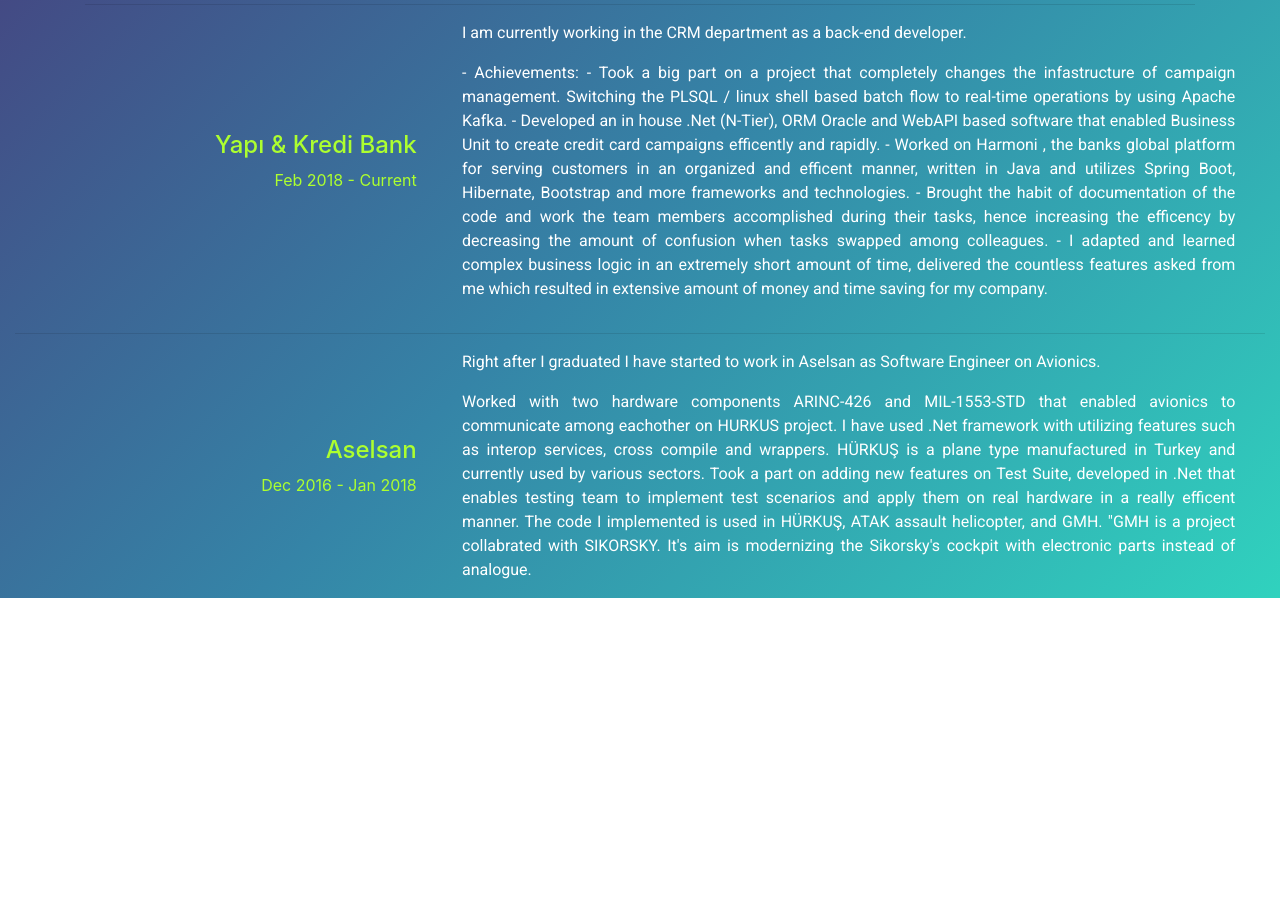
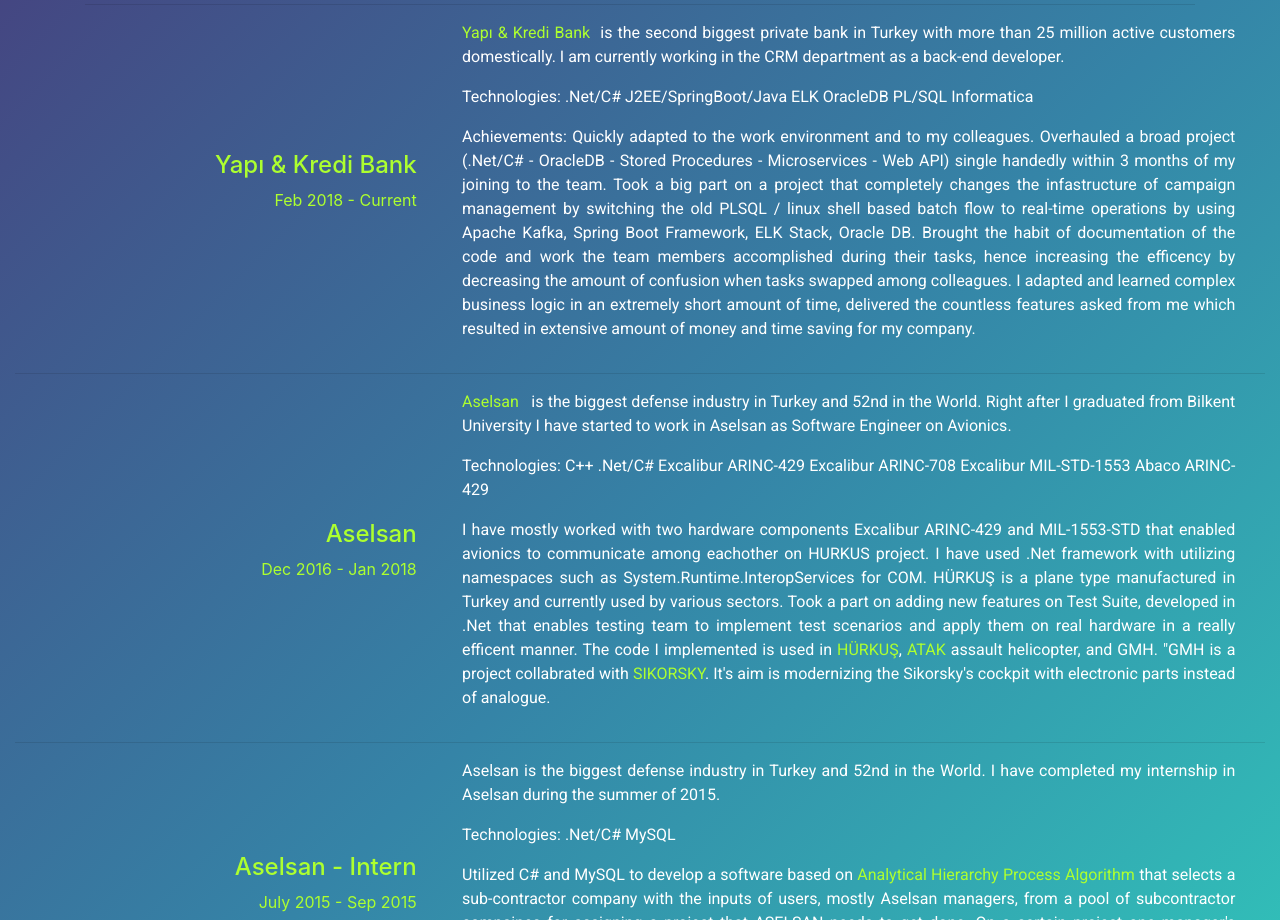
Before and after one commit to Birblicious/my-portfolio, a React app: page / in a window 1280 px wide. Shown: the part 1880-2800 px from the top of the page. Before the commit the page ends 2478 px from the top, so only its background shows below. Built offline with nearby package versions, Linux system fonts and the light colour scheme; a web font is replaced by a local one.

Commit message:
Experience Section Completed
- Experience Section Completed
- images compressed

```diff
--- a/src/experience/experiences.css
+++ b/src/experience/experiences.css
@@ -32,3 +32,11 @@
 .experience-heading {
     margin: auto;
 }
+
+a {
+    color: greenyellow;
+}
+
+a:hover {
+    color: springgreen;
+}
--- a/src/experience/experiences.js
+++ b/src/experience/experiences.js
@@ -13,7 +13,7 @@
     const addExperienceBankDetailsAnimation = () => {
       var element = document.getElementById("bank-heading-animation");
       element.classList.add("animated");
-      element.classList.add("zoomInDown");
+      element.classList.add("rubberBand");
 
       element = document.getElementById("bank-details-animation");
       element.classList.add("animated");
@@ -23,12 +23,33 @@
     const addExperienceAselsanDetailsAnimation = () => {
       var element = document.getElementById("aselsan-heading-animation");
       element.classList.add("animated");
-      element.classList.add("zoomInDown");
+      element.classList.add("rubberBand");
 
       element = document.getElementById("aselsan-details-animation");
       element.classList.add("animated");
       element.classList.add("zoomInDown");
     };
+
+    const addExperienceAselsanInternDetailsAnimation = () => {
+      var element = document.getElementById("aselsan-intern-heading-animation");
+      element.classList.add("animated");
+      element.classList.add("rubberBand");
+
+      element = document.getElementById("aselsan-intern-details-animation");
+      element.classList.add("animated");
+      element.classList.add("zoomInDown");
+    };
+
+    const addExperienceTAIInternDetailsAnimation = () => {
+      var element = document.getElementById("tai-intern-heading-animation");
+      element.classList.add("animated");
+      element.classList.add("rubberBand");
+
+      element = document.getElementById("tai-intern-details-animation");
+      element.classList.add("animated");
+      element.classList.add("zoomInDown");
+    };
+
     return (
       <div id="experience">
         <div className="container">
@@ -38,7 +59,6 @@
               onEnter={() => {
                 addExperienceAnimation();
               }}
-              bottomOffset={"1%"}
             ></Waypoint>
             <div className="col-12 experience-entry text-center">
               <p>Experiences</p>
@@ -58,7 +78,6 @@
             onEnter={() => {
               addExperienceBankDetailsAnimation();
             }}
-            bottomOffset={"1%"}
           ></Waypoint>
           <div className="row text-sm-center text-lg-right experience-row mx-auto">
             <div
@@ -73,26 +92,33 @@
               className="col-md-8 experiences-list delay-1s"
             >
               <p className="col-12">
-                I am currently working in the CRM department as a back-end
-                developer.
+                <a href="https://en.wikipedia.org/wiki/Yap%C4%B1_ve_Kredi_Bankas%C4%B1">
+                  Yapı & Kredi Bank
+                </a>
+                &nbsp; is the second biggest private bank in Turkey with more
+                than 25 million active customers domestically. I am currently
+                working in the CRM department as a back-end developer.
               </p>
               <p className="col-12">
-                - Achievements: - Took a big part on a project that completely
-                changes the infastructure of campaign management. Switching the
-                PLSQL / linux shell based batch flow to real-time operations by
-                using Apache Kafka. - Developed an in house .Net (N-Tier), ORM
-                Oracle and WebAPI based software that enabled Business Unit to
-                create credit card campaigns efficently and rapidly. - Worked on
-                Harmoni , the banks global platform for serving customers in an
-                organized and efficent manner, written in Java and utilizes
-                Spring Boot, Hibernate, Bootstrap and more frameworks and
-                technologies. - Brought the habit of documentation of the code
-                and work the team members accomplished during their tasks, hence
-                increasing the efficency by decreasing the amount of confusion
-                when tasks swapped among colleagues. - I adapted and learned
-                complex business logic in an extremely short amount of time,
-                delivered the countless features asked from me which resulted in
-                extensive amount of money and time saving for my company.
+                Technologies: .Net/C# J2EE/SpringBoot/Java ELK OracleDB PL/SQL
+                Informatica
+              </p>
+              <p className="col-12">
+                Achievements: Quickly adapted to the work environment and to my
+                colleagues. Overhauled a broad project (.Net/C# - OracleDB -
+                Stored Procedures - Microservices - Web API) single handedly
+                within 3 months of my joining to the team. Took a big part on a
+                project that completely changes the infastructure of campaign
+                management by switching the old PLSQL / linux shell based batch
+                flow to real-time operations by using Apache Kafka, Spring Boot
+                Framework, ELK Stack, Oracle DB. Brought the habit of
+                documentation of the code and work the team members accomplished
+                during their tasks, hence increasing the efficency by decreasing
+                the amount of confusion when tasks swapped among colleagues. I
+                adapted and learned complex business logic in an extremely short
+                amount of time, delivered the countless features asked from me
+                which resulted in extensive amount of money and time saving for
+                my company.
               </p>
             </div>
           </div>
@@ -102,7 +128,6 @@
             onEnter={() => {
               addExperienceAselsanDetailsAnimation();
             }}
-            bottomOffset={"1%"}
           ></Waypoint>
           <div className="row text-sm-center text-lg-right experience-row mx-auto">
             <div
@@ -117,22 +142,118 @@
               className="col-md-8 experiences-list delay-1s"
             >
               <p className="col-12">
-                Right after I graduated I have started to work in Aselsan as
-                Software Engineer on Avionics.
+                <a href="https://www.aselsan.com.tr/en">Aselsan</a> &nbsp; is
+                the biggest defense industry in Turkey and 52nd in the World.
+                Right after I graduated from Bilkent University I have started
+                to work in Aselsan as Software Engineer on Avionics.
               </p>
               <p className="col-12">
-                Worked with two hardware components ARINC-426 and MIL-1553-STD
-                that enabled avionics to communicate among eachother on HURKUS
-                project. I have used .Net framework with utilizing features such
-                as interop services, cross compile and wrappers. HÜRKUŞ is a
-                plane type manufactured in Turkey and currently used by various
-                sectors. Took a part on adding new features on Test Suite,
-                developed in .Net that enables testing team to implement test
-                scenarios and apply them on real hardware in a really efficent
-                manner. The code I implemented is used in HÜRKUŞ, ATAK assault
-                helicopter, and GMH. "GMH is a project collabrated with
-                SIKORSKY. It's aim is modernizing the Sikorsky's cockpit with
-                electronic parts instead of analogue.
+                Technologies: C++ .Net/C# Excalibur ARINC-429 Excalibur
+                ARINC-708 Excalibur MIL-STD-1553 Abaco ARINC-429
+              </p>
+              <p className="col-12">
+                I have mostly worked with two hardware components Excalibur
+                ARINC-429 and MIL-1553-STD that enabled avionics to communicate
+                among eachother on HURKUS project. I have used .Net framework
+                with utilizing namespaces such as System.Runtime.InteropServices
+                for COM. HÜRKUŞ is a plane type manufactured in Turkey and
+                currently used by various sectors. Took a part on adding new
+                features on Test Suite, developed in .Net that enables testing
+                team to implement test scenarios and apply them on real hardware
+                in a really efficent manner. The code I implemented is used in{" "}
+                <a href="https://en.wikipedia.org/wiki/TAI_H%C3%BCrku%C5%9F">
+                  HÜRKUŞ
+                </a>
+                ,{" "}
+                <a href="https://en.wikipedia.org/wiki/TAI/AgustaWestland_T129_ATAK">
+                  ATAK
+                </a>{" "}
+                assault helicopter, and GMH. "GMH is a project collabrated with{" "}
+                <a href="https://en.wikipedia.org/wiki/Sikorsky_Aircraft">
+                  SIKORSKY
+                </a>
+                . It's aim is modernizing the Sikorsky's cockpit with electronic
+                parts instead of analogue.
+              </p>
+            </div>
+          </div>
+          <hr></hr>
+          <Waypoint
+            scrollableAncestor={window}
+            onEnter={() => {
+              addExperienceAselsanInternDetailsAnimation();
+            }}
+          ></Waypoint>
+          <div className="row text-sm-center text-lg-right experience-row mx-auto">
+            <div
+              id="aselsan-intern-heading-animation"
+              className="col-md-4 experience-heading delay-1s"
+            >
+              <h4>Aselsan - Intern</h4>
+              <p>July 2015 - Sep 2015</p>
+            </div>
+            <div
+              id="aselsan-intern-details-animation"
+              className="col-md-8 experiences-list delay-1s"
+            >
+              <p className="col-12">
+                Aselsan is the biggest defense industry in Turkey and 52nd in
+                the World. I have completed my internship in Aselsan during the
+                summer of 2015.
+              </p>
+              <p className="col-12">Technologies: .Net/C# MySQL</p>
+              <p className="col-12">
+                Utilized C# and MySQL to develop a software based on{" "}
+                <a href="https://en.wikipedia.org/wiki/Analytic_hierarchy_process">
+                  Analytical Hierarchy Process Algorithm
+                </a>{" "}
+                that selects a sub-contractor company with the inputs of users,
+                mostly Aselsan managers, from a pool of subcontractor compaines
+                for assigning a project that ASELSAN needs to get done. On a
+                certain project one manager's decision can be more impactful
+                compared to others, and similarly on a certain project a
+                criterion can be more important than the other criteria. Using
+                the Analytical Hierarchy Process all of the inputs are
+                calculated and the most suitable company is picked.
+              </p>
+            </div>
+          </div>
+          <hr></hr>
+          <Waypoint
+            scrollableAncestor={window}
+            onEnter={() => {
+              addExperienceTAIInternDetailsAnimation();
+            }}
+          ></Waypoint>
+          <div className="row text-sm-center text-lg-right experience-row mx-auto">
+            <div
+              id="tai-intern-heading-animation"
+              className="col-md-4 experience-heading delay-1s"
+            >
+              <h4>Turkish Aerospace Industries - Intern</h4>
+              <p>July 2014 - Sep 2014</p>
+            </div>
+            <div
+              id="tai-intern-details-animation"
+              className="col-md-8 experiences-list delay-1s"
+            >
+              <p className="col-12">
+                <a href="https://www.tusas.com.tr/en/corporate/about-us">
+                  Turkish Aerospace Industries
+                </a>
+                &nbsp; is the second biggest defense industry in Turkey and 64th
+                in the World. I have completed my internship in TAI during the
+                summer of 2014.
+              </p>
+              <p className="col-12">Technologies: J2EE/Java Oracle DB</p>
+              <p className="col-12">
+                A Java based widget that aims helping the programmers in TAI via
+                dragging and dropping the widget with utilizing window builder.
+                The widget I created is used frequently in most of the projects
+                by inserting the widget to the user interface with drag and drop
+                fashion without requiring a single line of code and saving
+                valuable of developers time. The widgets main function is
+                adding/deleting/viewing items from the company's database
               </p>
             </div>
           </div>
--- a/src/landing/landing.css
+++ b/src/landing/landing.css
@@ -1,6 +1,6 @@
 /* Landing page background */
 .landingpage {
-    background-image: url("./resources/Scot-Highlands.jpg");
+    background-image: url("./resources/highlands-compressed.jpg");
     background-repeat: no-repeat;
     background-size: cover;
     background-position: center;
--- a/src/profile/profile.css
+++ b/src/profile/profile.css
@@ -71,7 +71,7 @@
 }
 
 #profile {
-    background-image: url("./resources/isaac.jpg");
+    background-image: url("./resources/isaac-compressed.jpg");
     background-repeat: no-repeat;
     background-size: cover;
     background-position: center;
```
Also changed, not shown: src/landing/resources/highlands-compressed.jpg (added), src/profile/resources/isaac-compressed.jpg (added).
